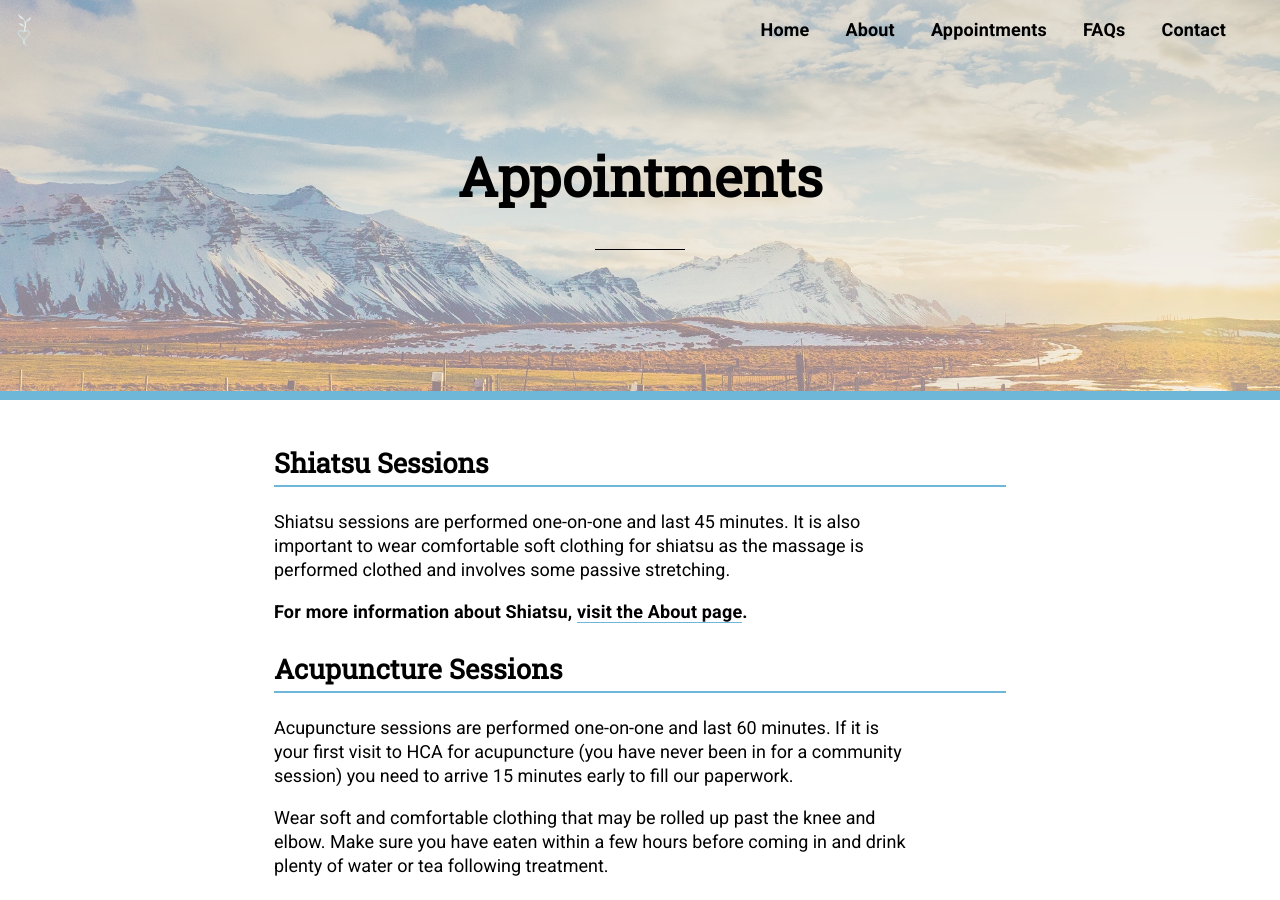
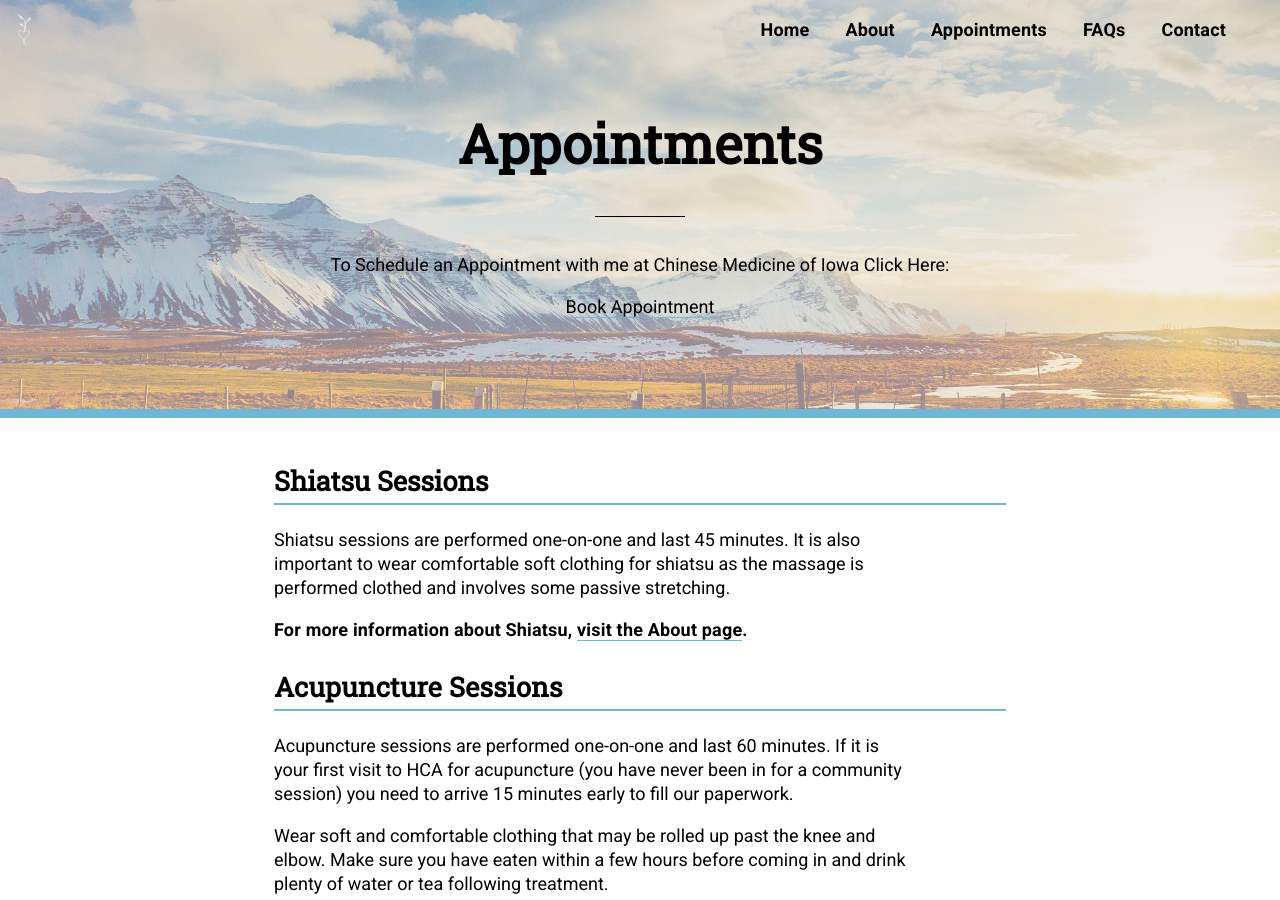
Before and after one commit to alwaysblank/heartlandacu, a Jekyll site: the page built from appointments.md, in a window 1280 px wide and 900 px high. Built offline with Jekyll 4.4.1, drawn with Linux system fonts in a browser that asks for light colours; a script that is not in the unit is left out.

Commit message:
Update Pages “appointments”

```diff
--- a/appointments.md
+++ b/appointments.md
@@ -2,7 +2,17 @@
 layout: page
 title: Appointments
 masthead: /assets/images/uploads/mountains.jpg
-intro: ''
+intro: >-
+  To Schedule an Appointment with me at Chinese Medicine of Iowa Click Here:
+
+
+  <!-- begin UnifiedPractice booking button --><span title="Online
+  Scheduling"><a id="book_button" class="up-green-btn btn-large"
+  href="https://ehr.unifiedpractice.com/Public/OnlineBooking?ClinicUid=8d160a21-36fb-470e-bb1a-0b53d75a0c0a"
+  target="_blank"><span id="up_list">Book Appointment</span></a></span><script
+  type="text/javascript"
+  src="https://www.unifiedpractice.com/shared/js/up_button.js"></script><!-- end
+  UnifiedPractice booking button -->
 ---
 ## Shiatsu Sessions
 
```
